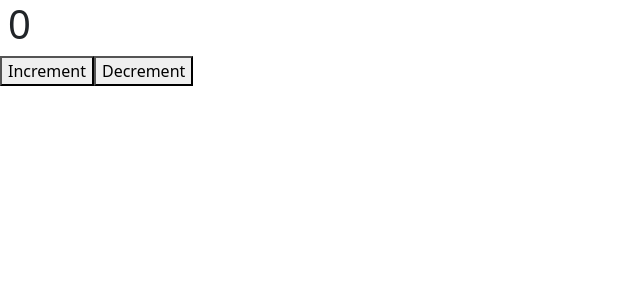
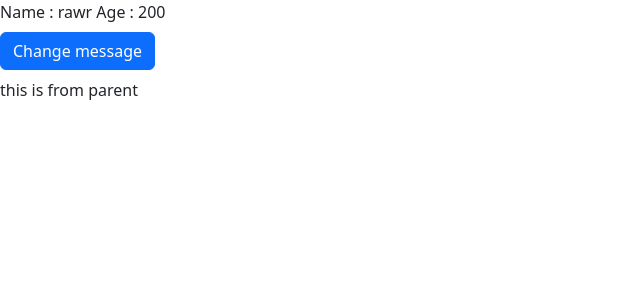
Before and after one commit to itsapep/react-js-fundamental, a React (Create React App) app: page / in a window 1280 px wide. Shown: the top 300 px of the page, without its empty margins (0-640 px from the left). Built offline with nearby package versions, Linux system fonts and the light colour scheme.

Commit message:
[edit] change parent and child using state

```diff
--- a/src/App.js
+++ b/src/App.js
@@ -13,7 +13,12 @@ function App() {
   return (
     // to wrap object and send ito index.html use <div> or blank tag <>
     <>
-      <Counter/>
+      {/* state parent-child */}
+      <Parent name="rawr" age={200}/>
+
+      {/* state counter */}
+      {/* <Counter/> */}
+
       {/* parent function App passes value to child component BodyComponentFunc */}
       {/* <BodyComponentFunc firstName="Apep"/> */}
       {/* parent function App passes value to child component BodyComponent */}
--- a/src/component/child.js
+++ b/src/component/child.js
@@ -2,10 +2,19 @@ import { Component } from "react";
 
 // let Child class consumes data from Parent class
 class Child extends Component {
+    // event Handler
+    handleClick = () => {
+        this.props.callback("change from child")
+    }
+
     render() {
         return (
             <div>
-                Name : {this.props.name} Age : {this.props.age}
+                <div>Name : {this.props.name} Age : {this.props.age}</div>
+                <button className="btn btn-primary my-2"
+                        onClick={this.handleClick}>Change message
+                </button>
+                <div>{this.props.message}</div>
             </div>
         )
     }
--- a/src/component/parent.js
+++ b/src/component/parent.js
@@ -3,10 +3,23 @@ import Child from "./child";
 
 // parent class Parent passes value to child component Child
 class Parent extends Component {
+    state = {
+        message : "this is from parent"
+    }
+
+    changeMessage = (newMessage) => {
+        this.setState({
+            message : newMessage
+        })
+    }
+
     render() {
         return (
             <div>
-                <Child name={this.props.name} age={this.props.age}/>
+                <Child name={this.props.name}
+                        age={this.props.age}
+                    message={this.state.message}
+                    callback={this.changeMessage}/>
             </div>
         )
     }
```
